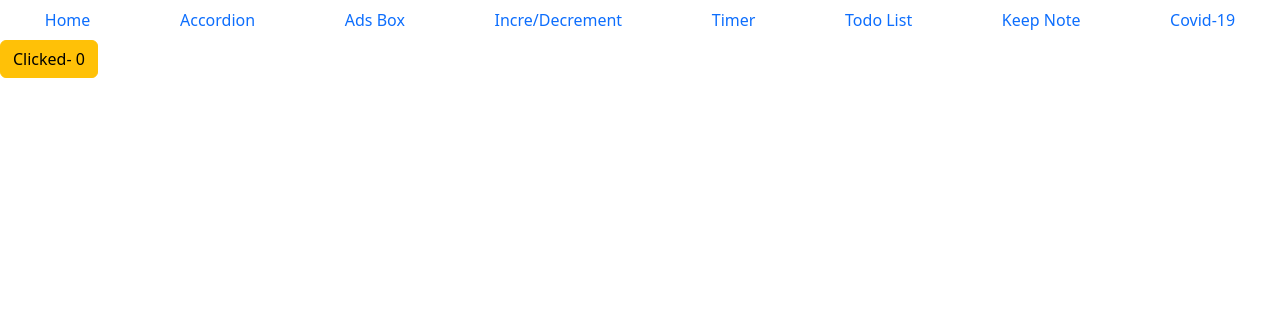
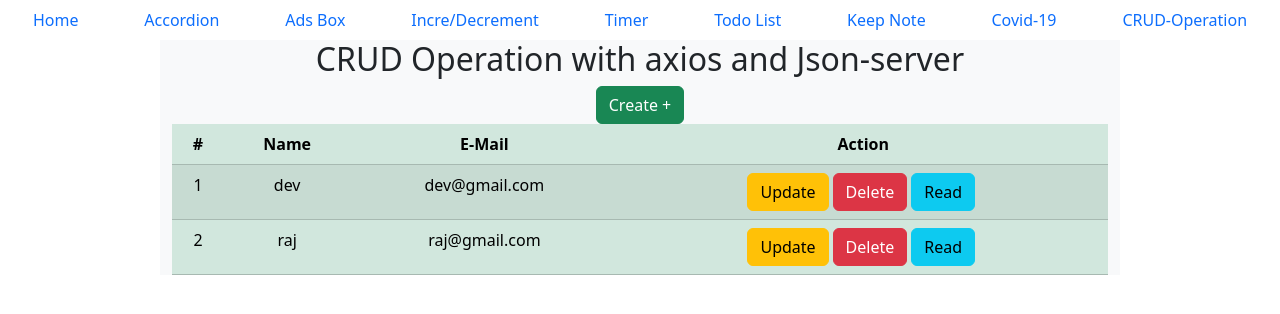
Before and after one commit to dpateireya/reactrepo, a React (Create React App) app: page /home in a window 1280 px wide. Shown: the top 314 px of the page. Built offline with nearby package versions, Linux system fonts and the light colour scheme; data requests are answered from the project's data file.

Commit message:
CRUD Operation

```diff
--- a/db.json
+++ b/db.json
@@ -1,13 +1,13 @@
 {
   "users": [
     {
-      "name": "devraj",
-      "email": "dev@raj.com",
+      "name": "dev",
+      "email": "dev@gmail.com",
       "id": 1
     },
     {
-      "name": "jkhds",
-      "email": "akshds@gmail.com",
+      "name": "raj",
+      "email": "raj@gmail.com",
       "id": 2
     }
   ]
--- /dev/null
+++ b/src/crudoperation/Create.js
@@ -0,0 +1,50 @@
+import axios from "axios";
+import { useState } from "react";
+
+const Create = () => {
+  const [inputData, setInputData] = useState({ name: "", email: "" });
+
+  const submitHandle = (e) => {
+    e.preventDefault();
+    axios.post(" http://localhost:3030/users", inputData).then(() => {
+      alert("saved");
+      setInputData({ name: "", email: "" });
+    });
+  };
+
+  return (
+    <>
+      <div class="container bg-light w-25 p-5">
+        <form onSubmit={submitHandle}>
+          <div class="mb-3">
+            <label className="form-label">Name :</label>
+            <input
+              type="text"
+              className="form-control"
+              value={inputData.name}
+              onChange={(e) =>
+                setInputData({ ...inputData, name: e.target.value })
+              }
+            />
+          </div>
+          <div class="mb-3">
+            <label className="form-label">E-Mail :</label>
+            <input
+              type="email"
+              class="form-control"
+              value={inputData.email}
+              onChange={(e) =>
+                setInputData({ ...inputData, email: e.target.value })
+              }
+            />
+          </div>
+          <button type="submit" class="btn btn-primary">
+            Submit
+          </button>
+        </form>
+      </div>
+    </>
+  );
+};
+
+export default Create;
--- /dev/null
+++ b/src/crudoperation/Home.js
@@ -0,0 +1,83 @@
+import axios from "axios";
+import { useEffect } from "react";
+import { useState } from "react";
+import { Link } from "react-router-dom";
+
+const Home = () => {
+  const [Apidata, setApidata] = useState([]);
+
+  useEffect(() => {
+    getData();
+  }, []);
+  const getData = async () => {
+    await axios.get("http://localhost:3030/users").then((res) => {
+      setApidata(res.data);
+    });
+  };
+
+  const handleDelete = (id) => {
+    const confirm = window.confirm("Do you want to delete?");
+    if (confirm) {
+      axios
+        .delete(`http://localhost:3030/users/${id}`)
+        .then(() => {
+          alert("delete");
+          getData();
+        })
+        .catch((err) => console.log(err));
+    }
+  };
+  return (
+    <>
+      <div class="container-sm bg-light w-75 text-center">
+        <h2>CRUD Operation with axios and Json-server </h2>
+        <Link className="btn btn-success" to="/create">
+          Create +
+        </Link>
+
+        <table class="table table-success table-striped table-hover">
+          <thead>
+            <tr>
+              <th scope="col">#</th>
+              <th scope="col">Name</th>
+              <th scope="col">E-Mail</th>
+              <th scope="col">Action</th>
+            </tr>
+          </thead>
+          <tbody>
+            {Apidata.map((item, index) => {
+              return (
+                <>
+                  <tr id={index} key={index}>
+                    <td>{item.id}</td>
+                    <td>{item.name}</td>
+                    <td>{item.email}</td>
+                    <td>
+                      <Link
+                        to={"/update/" + item.id}
+                        className="btn btn-warning me-1"
+                      >
+                        Update
+                      </Link>
+                      <button
+                        className="btn btn-danger me-1"
+                        onClick={() => {
+                          handleDelete(item.id);
+                        }}
+                      >
+                        Delete
+                      </button>
+                      <button className="btn btn-info me-1">Read</button>
+                    </td>
+                  </tr>
+                </>
+              );
+            })}
+          </tbody>
+        </table>
+      </div>
+    </>
+  );
+};
+
+export default Home;
--- /dev/null
+++ b/src/crudoperation/Update.js
@@ -0,0 +1,65 @@
+import axios from "axios";
+import React, { useEffect, useState } from "react";
+import { useParams } from "react-router-dom";
+
+const Update = () => {
+  const [Apidata, setApidata] = useState([]);
+  const { id } = useParams();
+
+  useEffect(() => {
+    getData();
+  }, []);
+
+  const getData = async () => {
+    await axios.get(`http://localhost:3030/users/${id}`).then((res) => {
+      setApidata(res.data);
+    });
+  };
+
+  const handleSubmit = (e) => {
+    e.preventDefault();
+    axios
+      .put(`http://localhost:3030/users/${id}`, Apidata)
+      .then(() => {
+        alert("update");
+        setApidata({ name: "", email: "" });
+      })
+      .catch((err) => {
+        console.log(err);
+      });
+  };
+
+  return (
+    <>
+      <div class="container bg-light w-25 p-5">
+        <form onSubmit={handleSubmit}>
+          <div class="mb-3">
+            <label className="form-label">Name :</label>
+            <input
+              type="text"
+              className="form-control"
+              value={Apidata.name}
+              onChange={(e) => setApidata({ ...Apidata, name: e.target.value })}
+            />
+          </div>
+          <div class="mb-3">
+            <label className="form-label">E-Mail :</label>
+            <input
+              type="email"
+              class="form-control"
+              value={Apidata.email}
+              onChange={(e) =>
+                setApidata({ ...Apidata, email: e.target.value })
+              }
+            />
+          </div>
+          <button type="submit" class="btn btn-primary">
+            Submit
+          </button>
+        </form>
+      </div>
+    </>
+  );
+};
+
+export default Update;
--- a/src/navrouter/RoutePage.js
+++ b/src/navrouter/RoutePage.js
@@ -9,6 +9,9 @@ import Timer from "../timer/Timer";
 import Todo from "../todo/todo1/Todo";
 import Nopage from "./Nopage";
 import Covidpage from "../covidpage/Covidpage";
+import Home from "../crudoperation/Home";
+import Create from "../crudoperation/Create";
+import Update from "../crudoperation/Update";
 
 const RoutePage = () => {
   return (
@@ -24,6 +27,9 @@ const RoutePage = () => {
           <Route path="todo" element={<Todo />} />
           <Route path="keepnote" element={<Keepnote />} />
           <Route path="covid19" element={<Covidpage />} />
+          <Route path="home" element={<Home />} />
+          <Route path="create" element={<Create />} />
+          <Route path="update/:id" element={<Update />} />
           <Route path="*" element={<Nopage />} />
         </Routes>
       </BrowserRouter>
--- a/src/navrouter/navbar.js
+++ b/src/navrouter/navbar.js
@@ -10,38 +10,43 @@ const Navbar = () => {
           </Link>
         </li>
         <li className="nav-item">
-          <Link className="nav-link" to="accordion">
+          <Link className="nav-link" to="/accordion">
             Accordion
           </Link>
         </li>
         <li className="nav-item">
-          <Link className="nav-link" to="showads">
+          <Link className="nav-link" to="/showads">
             Ads Box
           </Link>
         </li>
         <li className="nav-item">
-          <Link className="nav-link" to="incredecre">
+          <Link className="nav-link" to="/incredecre">
             Incre/Decrement
           </Link>
         </li>
         <li className="nav-item">
-          <Link className="nav-link" to="timer">
+          <Link className="nav-link" to="/timer">
             Timer
           </Link>
         </li>
         <li className="nav-item">
-          <Link className="nav-link" to="todo">
+          <Link className="nav-link" to="/todo">
             Todo List
           </Link>
         </li>
         <li className="nav-item">
-          <Link className="nav-link" to="keepnote">
+          <Link className="nav-link" to="/keepnote">
             Keep Note
           </Link>
         </li>
         <li className="nav-item">
-          <Link className="nav-link" to="covid19">
+          <Link className="nav-link" to="/covid19">
             Covid-19
+          </Link>
+        </li>
+        <li className="nav-item">
+          <Link className="nav-link" to="/home">
+            CRUD-Operation
           </Link>
         </li>
       </ul>
```
